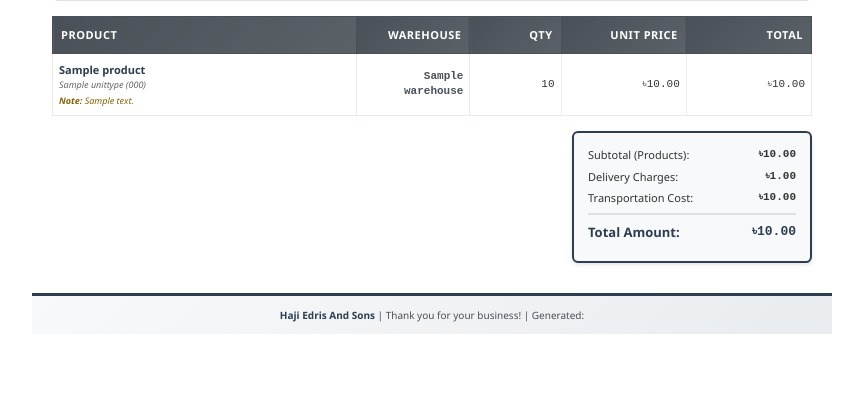
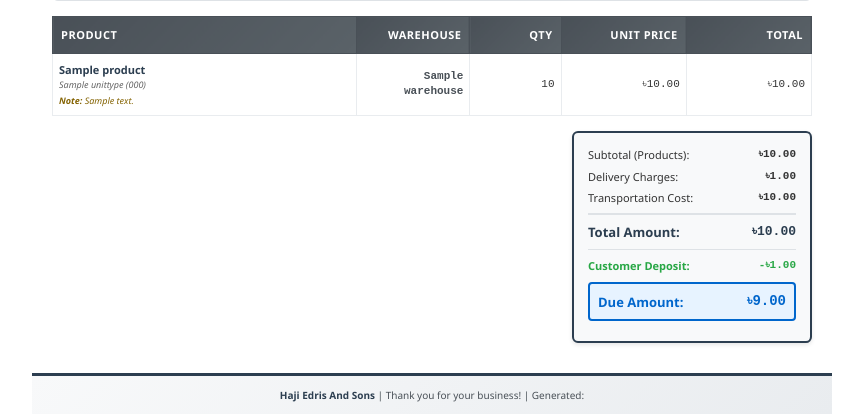
Before and after one commit to giasuddin90/hajiedirsErp, a Django app: page /sales/orders/1/invoice/ in a window 1280 px wide. Shown: the part 388-802 px from the top of the page, without its empty margins (208-1071 px from the left). Before the commit the page ends 722 px from the top, so only its background shows below. Run offline with Django 5.2, Linux system fonts and the light colour scheme; tables that the repository leaves empty hold one stand-in row (values such as "Sample post").

Commit message:
deposit okay

```diff
--- a/sales/views.py
+++ b/sales/views.py
@@ -577,6 +577,10 @@
         # Get transportation cost
         transportation_cost = order.transportation_cost or Decimal('0')
 
+        # Calculate due amount (Total - Deposit)
+        customer_deposit = order.customer_deposit or Decimal('0')
+        due_amount = order.total_amount - customer_deposit
+
         # Get template
         template = get_template('sales/invoice_pdf.html')
 
@@ -590,6 +594,8 @@
             'subtotal': subtotal,
             'delivery_charges': delivery_charges,
             'transportation_cost': transportation_cost,
+            'customer_deposit': customer_deposit,
+            'due_amount': due_amount,
             **company_info,  # Unpack company info into context
         }
 
--- a/templates/sales/invoice_pdf.html
+++ b/templates/sales/invoice_pdf.html
@@ -453,6 +453,16 @@
                         <span>Total Amount:</span>
                         <span>৳{{ order.total_amount|floatformat:2 }}</span>
                     </div>
+                    {% if customer_deposit and customer_deposit > 0 %}
+                    <div class="total-row" style="border-top: 1px solid #dee2e6; padding-top: 8px; margin-top: 8px;">
+                        <span style="color: #28a745; font-weight: 600;">Customer Deposit:</span>
+                        <span style="color: #28a745; font-weight: 600;">-৳{{ customer_deposit|floatformat:2 }}</span>
+                    </div>
+                    <div class="total-row final" style="background: #e7f3ff; padding: 8px; margin-top: 8px; border-radius: 4px; border: 2px solid #0066cc;">
+                        <span style="font-weight: 700; color: #0066cc;">Due Amount:</span>
+                        <span style="font-weight: 700; color: #0066cc; font-size: 14px;">৳{{ due_amount|floatformat:2 }}</span>
+                    </div>
+                    {% endif %}
                 </div>
             </div>
         </div>
```
